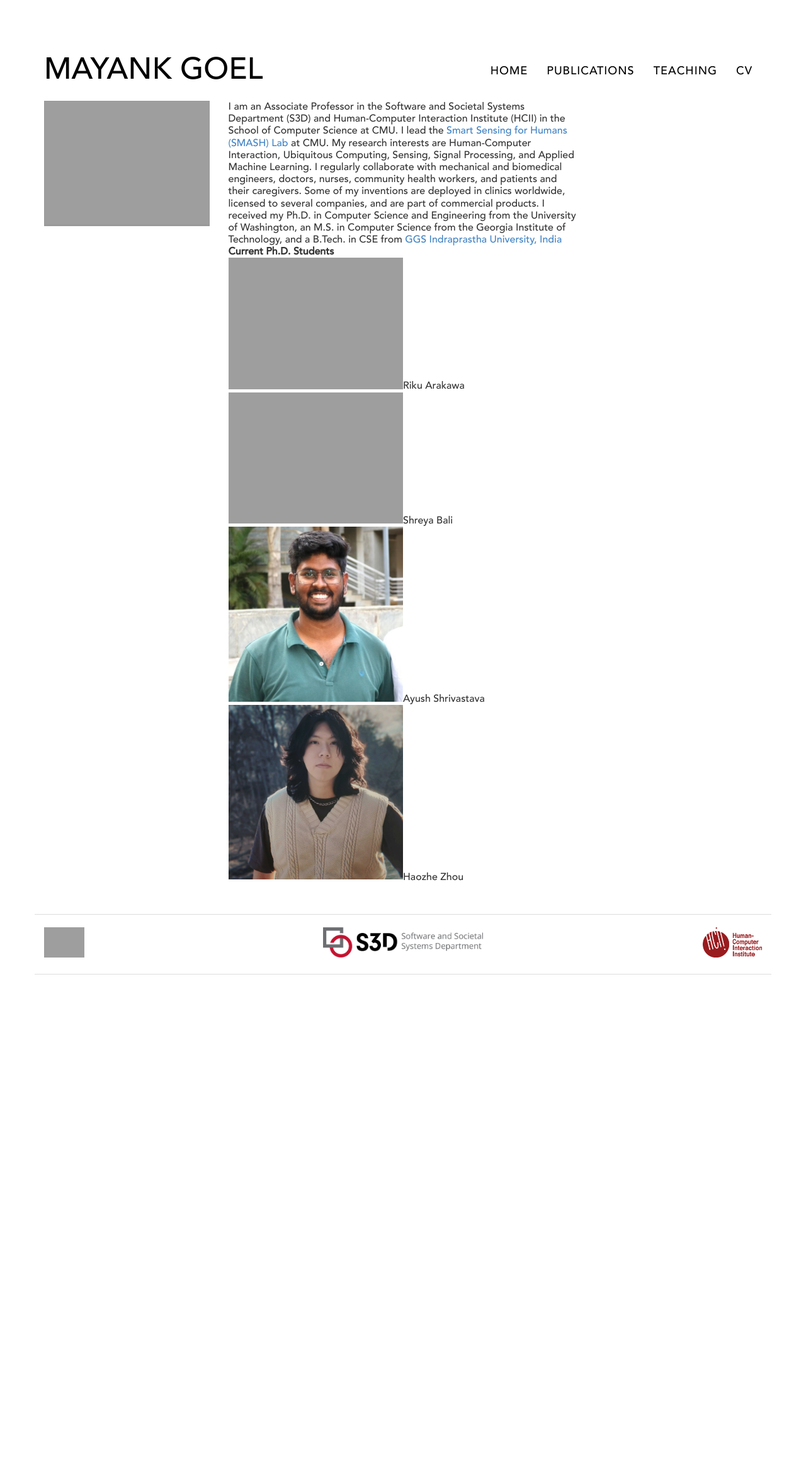
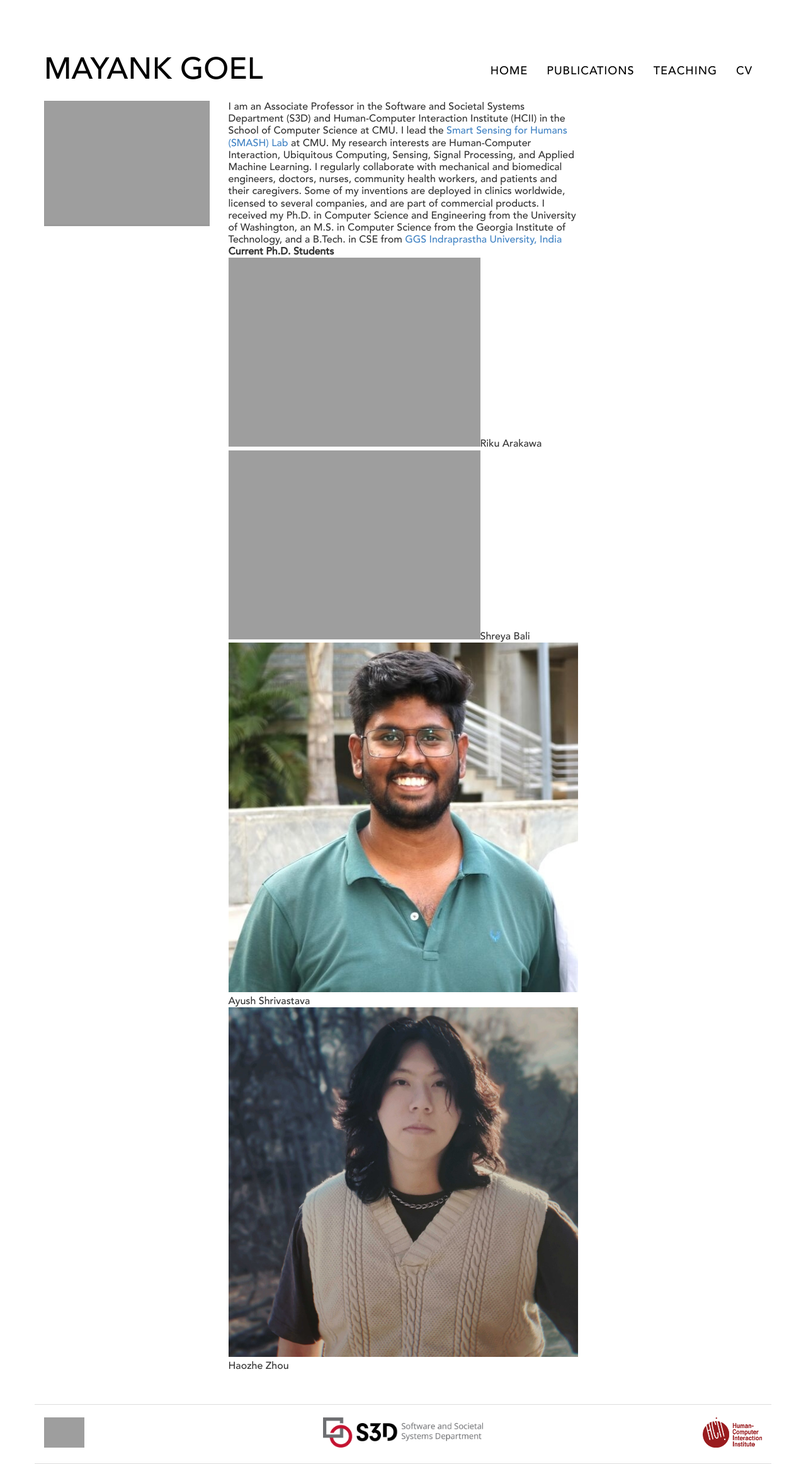
Before and after one commit to mynkgoel/mynkgoel.github.io, a Jekyll site: the page built from index.html, in a window 1280 px wide. Shown: the whole page at 63% size. Built offline with Jekyll 4.4.1, drawn with Linux system fonts in a browser that asks for light colours; nearby versions of some CDN libraries; before the commit the page ends 1547 px from its top, so only the background shows below that; grey boxes are pictures that could not be loaded.

Commit message:
Update index.html

```diff
--- a/index.html
+++ b/index.html
@@ -21,7 +21,7 @@ layout: default
 <b>Current Ph.D. Students</b>
 {% for member in current_phds %}
 <div>
-  <img src="{{site.url}}{{member.image}}" style="width: 50%;"/>{{ member.name }}
+  <img src="{{site.url}}{{member.image}}"/>{{ member.name }}
         </div>
 {% endfor %}
 <!-- </div> -->
```
